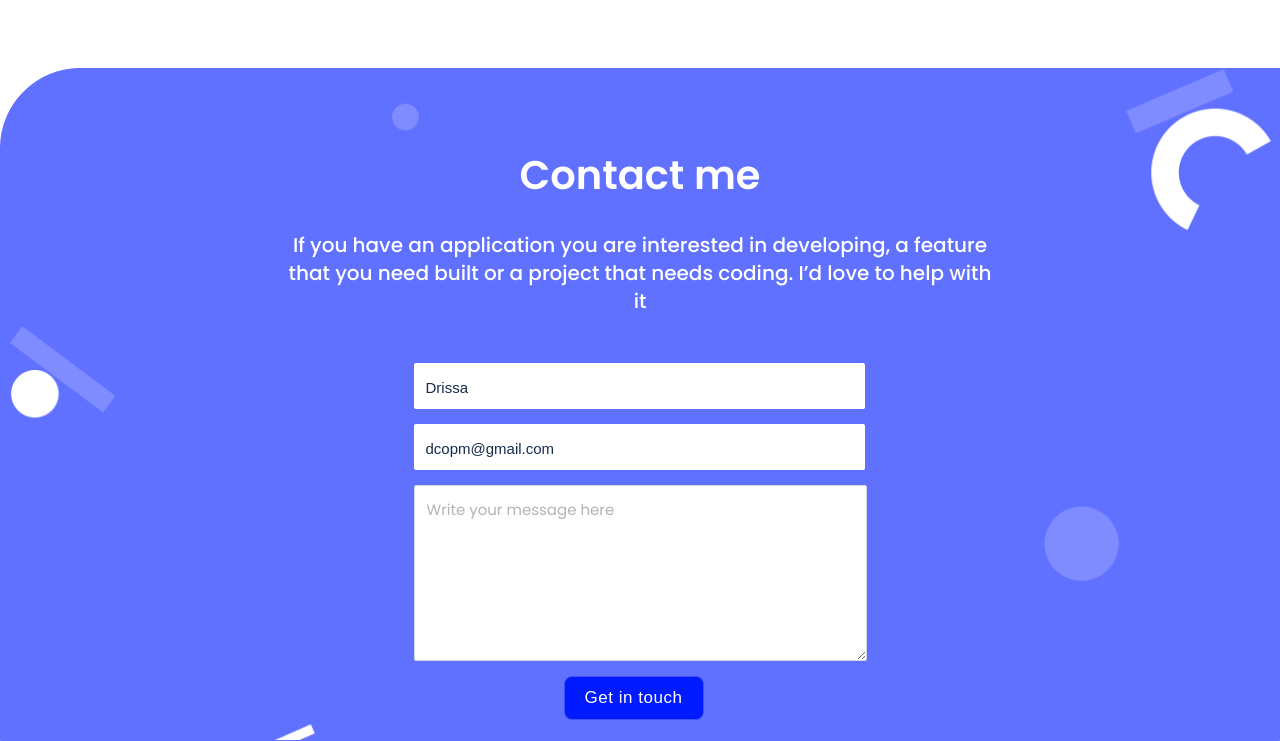
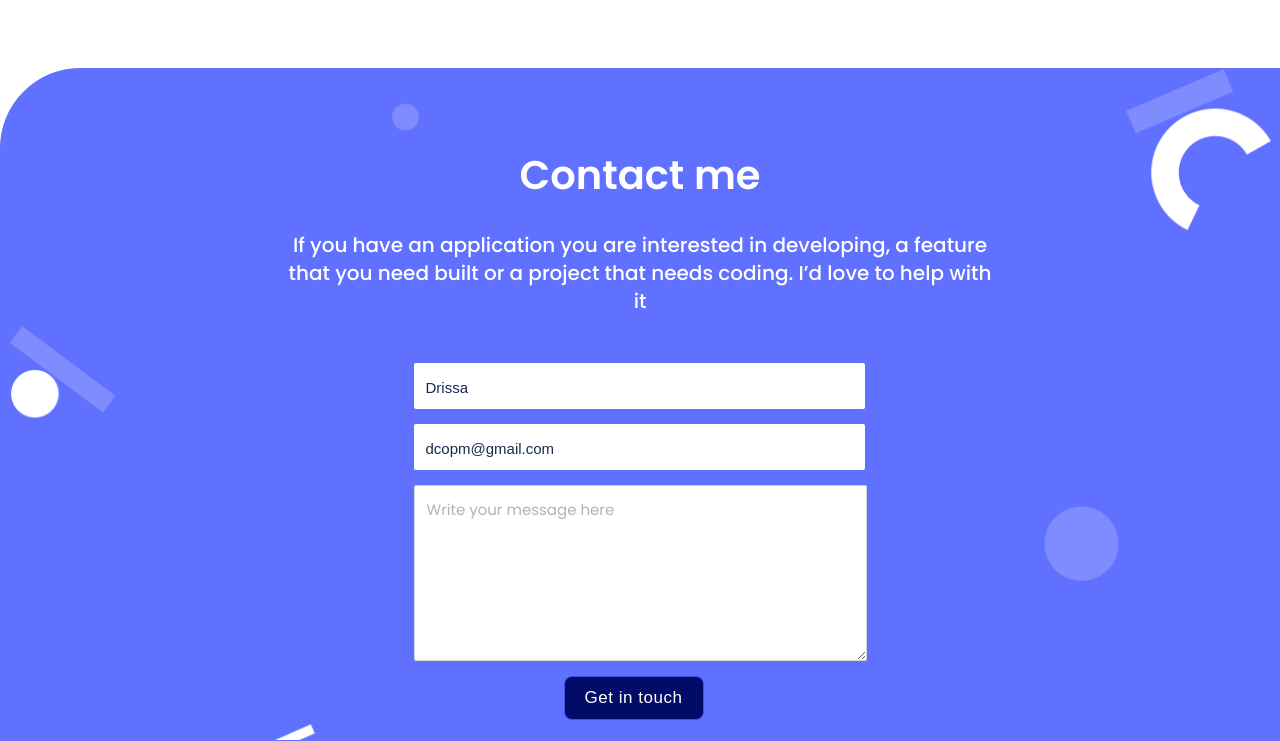
Before and after one commit to touredri/Portfolio, a plain HTML site: page index.html in a window 1280 px wide. In both pictures the pointer is over the button "Get in touch". Shown: the part 4377-5118 px from the top of the page. Drawn offline with nearby package versions, Linux system fonts and the light colour scheme.

Commit message:
color check

```diff
--- a/style.css
+++ b/style.css
@@ -536,7 +536,7 @@ button:active {
     margin-left: 150px;
   }
   .contact button:hover {
-    background-color: #001aff;
+    background-color: #020c68;
   }
 }
 
```
